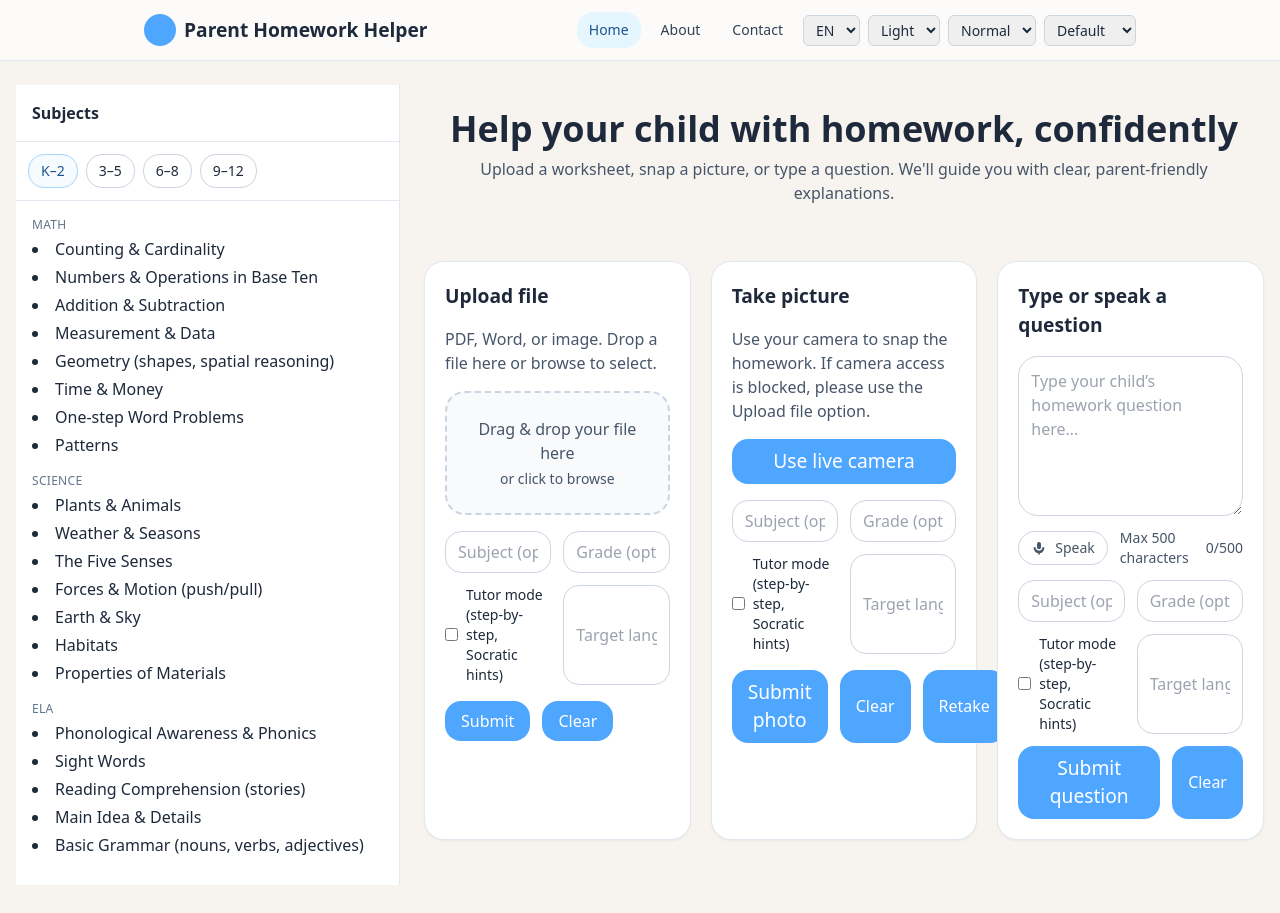
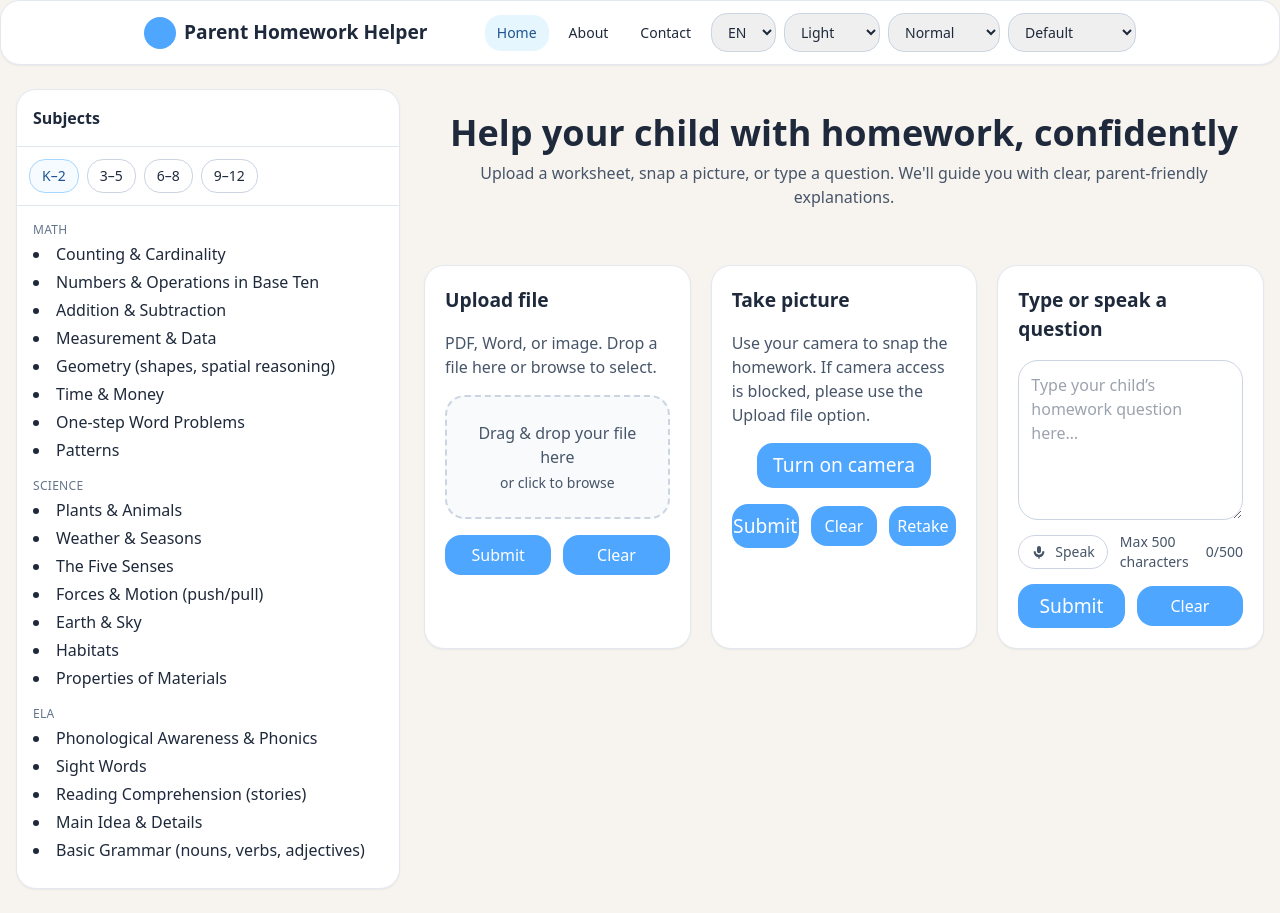
Before and after one commit to trbirmin/ParentHelper, a React (Vite) app in the folder web/: page / in a window 1280 px wide. Built offline with nearby package versions, Linux system fonts and the light colour scheme.

Commit message:
refactor: remove tutor mode and related inputs from multiple components; enhance UI consistency and accessibility

```diff
--- a/web/src/components/CameraCard.jsx
+++ b/web/src/components/CameraCard.jsx
@@ -23,10 +23,7 @@ export default function CameraCard({ onResult, onClear }) {
   const mediaStreamRef = useRef(null)
   const [showCrop, setShowCrop] = useState(false)
   const [tempPreview, setTempPreview] = useState('')
-  const [tutorMode, setTutorMode] = useState(false)
-  const [subjectHint, setSubjectHint] = useState('')
-  const [gradeHint, setGradeHint] = useState('')
-  const [targetLang, setTargetLang] = useState('')
+  // Removed tutor mode, subject/grade hints, and target language inputs
 
   useEffect(() => {
     // When a new file is set, create a blob URL for the preview
@@ -110,10 +107,7 @@ export default function CameraCard({ onResult, onClear }) {
       // Send the captured/selected file to the API as `image`
       const form = new FormData()
       form.append('image', file)
-  if (subjectHint) form.append('subject', subjectHint)
-  if (gradeHint) form.append('grade', gradeHint)
-  if (tutorMode) form.append('tutorMode', '1')
-  if (targetLang) form.append('targetLang', targetLang)
+  // Removed subject, grade, tutorMode, and targetLang fields
       const res = await fetch('/api/processImage', { method: 'POST', body: form })
       let data
       const ct = res.headers.get('content-type') || ''
@@ -158,13 +152,13 @@ export default function CameraCard({ onResult, onClear }) {
   return (
     <div className="card p-5 flex flex-col gap-4">
       {/* Title and help text */}
-      <h2 className="font-semibold text-lg">Take picture</h2>
+  <h2 className="font-semibold text-lg">Take picture</h2>
       <p className="text-slate-600">Use your camera to snap the homework. If camera access is blocked, please use the Upload file option.</p>
 
       {/* Live camera toggle */}
-      <div className="flex flex-col sm:flex-row gap-3">
-        <button className="btn text-lg py-3 w-full" onClick={startLive}>
-          {streaming ? 'Camera on' : 'Use live camera'}
+      <div className="grid grid-cols-1 sm:grid-cols-2 gap-3 place-items-center">
+        <button className="btn text-lg py-3 px-5 whitespace-nowrap justify-self-center sm:col-span-2" onClick={startLive}>
+          {streaming ? 'Camera on' : 'Turn on camera'}
         </button>
       </div>
 
@@ -179,9 +173,9 @@ export default function CameraCard({ onResult, onClear }) {
       {streaming && (
         <div className="rounded-2xl border border-slate-200 overflow-hidden">
           <video ref={videoRef} className="w-full h-64 object-cover" playsInline muted />
-          <div className="p-3 flex gap-3">
-            <button className="btn" onClick={capture}>Capture</button>
-            <button className="btn bg-slate-500 hover:bg-slate-600" onClick={stopLive}>Stop camera</button>
+          <div className="p-3 grid grid-cols-1 sm:grid-cols-2 gap-3">
+            <button className="btn w-full" onClick={capture}>Capture</button>
+            <button className="btn bg-slate-500 hover:bg-slate-600 w-full" onClick={stopLive}>Stop camera</button>
           </div>
           <canvas ref={canvasRef} className="hidden" />
         </div>
@@ -194,24 +188,15 @@ export default function CameraCard({ onResult, onClear }) {
         </div>
       )}
 
-      {/* Optional hints */}
-      <div className="grid grid-cols-1 sm:grid-cols-2 gap-3">
-        <input className="input" placeholder="Subject (optional)" value={subjectHint} onChange={(e)=>setSubjectHint(e.target.value)} />
-        <input className="input" placeholder="Grade (optional)" value={gradeHint} onChange={(e)=>setGradeHint(e.target.value)} />
-        <label className="flex items-center gap-2 text-sm">
-          <input type="checkbox" checked={tutorMode} onChange={(e)=>setTutorMode(e.target.checked)} />
-          Tutor mode (step-by-step, Socratic hints)
-        </label>
-        <input className="input" placeholder="Target language (e.g., fr, es)" value={targetLang} onChange={(e)=>setTargetLang(e.target.value)} />
-      </div>
+  {/* Removed Subject, Grade, Tutor mode, and Target language inputs */}
 
       {/* Submission and reset controls */}
-      <div className="flex gap-3">
-        <button className="btn text-lg py-3 w-full" onClick={onSubmit} disabled={!file || loading}>
-          {loading ? 'Sending…' : 'Submit photo'}
+      <div className="grid grid-cols-1 sm:grid-cols-3 gap-3 items-center">
+        <button className="btn text-lg py-3 w-full whitespace-nowrap" onClick={onSubmit} disabled={!file || loading}>
+          {loading ? 'Sending…' : 'Submit'}
         </button>
-        <button className="btn bg-slate-500 hover:bg-slate-600 w-full" type="button" onClick={clear}>Clear</button>
-        <button className="btn bg-slate-700 hover:bg-slate-800 w-full" type="button" onClick={startLive}>Retake</button>
+        <button className="btn bg-slate-500 hover:bg-slate-600 w-full whitespace-nowrap" type="button" onClick={clear}>Clear</button>
+        <button className="btn bg-slate-700 hover:bg-slate-800 w-full whitespace-nowrap" type="button" onClick={startLive}>Retake</button>
       </div>
 
       {showCrop && tempPreview && (
--- a/web/src/components/Navbar.jsx
+++ b/web/src/components/Navbar.jsx
@@ -12,12 +12,12 @@ export default function Navbar() {
   useEffect(() => { document.documentElement.setAttribute('data-theme', theme) }, [theme])
   useEffect(() => { document.documentElement.setAttribute('data-contrast', contrast) }, [contrast])
   useEffect(() => { document.documentElement.setAttribute('data-font', font) }, [font])
-  // Utility to style active vs inactive route links
+  // Utility to style active vs inactive route links; avoid hardcoding dark text so it inherits theme
   const linkCls = ({ isActive }) =>
-    `px-3 py-2 rounded-xl text-sm font-medium ${isActive ? 'bg-brand-100 text-brand-800' : 'text-slate-700 hover:bg-slate-100'}`
+    `px-3 py-2 rounded-xl text-sm font-medium ${isActive ? 'bg-brand-100 text-brand-800' : 'hover:bg-slate-100/60'}`
   return (
     // Sticky-looking translucent header with blur and simple nav
-    <header className="bg-white/80 backdrop-blur supports-[backdrop-filter]:bg-white/60 border-b border-slate-200">
+  <header className="navbar card rounded-none border-b border-slate-200">
       <div className="max-w-5xl mx-auto px-4 py-3 flex items-center justify-between">
         <Link to="/" className="flex items-center gap-2">
           <div className="w-8 h-8 rounded-2xl bg-brand-500" />
@@ -27,19 +27,19 @@ export default function Navbar() {
           <NavLink to="/" className={linkCls} end>Home</NavLink>
           <NavLink to="/about" className={linkCls}>About</NavLink>
           <NavLink to="/contact" className={linkCls}>Contact</NavLink>
-          <select onChange={changeLang} defaultValue={i18n.language} className="border border-slate-300 rounded-md text-sm px-2 py-1" aria-label="Language">
+          <select onChange={changeLang} defaultValue={i18n.language} className="input w-auto text-sm py-1" aria-label="Language">
             <option value="en">EN</option>
             <option value="es">ES</option>
           </select>
-          <select value={theme} onChange={(e)=>setTheme(e.target.value)} className="border border-slate-300 rounded-md text-sm px-2 py-1" aria-label="Theme">
+          <select value={theme} onChange={(e)=>setTheme(e.target.value)} className="input w-auto text-sm px-3 py-2 min-w-[6rem]" aria-label="Theme">
             <option value="light">Light</option>
             <option value="dark">Dark</option>
           </select>
-          <select value={contrast} onChange={(e)=>setContrast(e.target.value)} className="border border-slate-300 rounded-md text-sm px-2 py-1" aria-label="Contrast">
+          <select value={contrast} onChange={(e)=>setContrast(e.target.value)} className="input w-auto text-sm px-3 py-2 min-w-[7rem]" aria-label="Contrast">
             <option value="normal">Normal</option>
             <option value="high">High</option>
           </select>
-          <select value={font} onChange={(e)=>setFont(e.target.value)} className="border border-slate-300 rounded-md text-sm px-2 py-1" aria-label="Font">
+          <select value={font} onChange={(e)=>setFont(e.target.value)} className="input w-auto text-sm px-3 py-2 min-w-[8rem]" aria-label="Font">
             <option value="default">Default</option>
             <option value="dyslexic">Dyslexic</option>
           </select>
--- a/web/src/components/QuestionCard.jsx
+++ b/web/src/components/QuestionCard.jsx
@@ -14,10 +14,7 @@ export default function QuestionCard({ onResult, onClear }) {
   const [speechSupported, setSpeechSupported] = useState(false)
   const [speechError, setSpeechError] = useState('')
   const recognitionRef = useRef(null)
-  const [tutorMode, setTutorMode] = useState(false)
-  const [subjectHint, setSubjectHint] = useState('')
-  const [gradeHint, setGradeHint] = useState('')
-  const [targetLang, setTargetLang] = useState('')
+  // Removed tutor mode, subject/grade hints, and target language inputs
 
   useEffect(() => {
     // Detect browser speech recognition support and cleanup on unmount
@@ -44,7 +41,7 @@ export default function QuestionCard({ onResult, onClear }) {
       const res = await fetch('/api/processText', {
         method: 'POST',
         headers: { 'Content-Type': 'application/json' },
-        body: JSON.stringify({ question: q, tutorMode, subject: subjectHint || undefined, grade: gradeHint || undefined, targetLang: targetLang || undefined })
+  body: JSON.stringify({ question: q })
       })
       let data
       const ct = res.headers.get('content-type') || ''
@@ -106,7 +103,7 @@ export default function QuestionCard({ onResult, onClear }) {
 
   return (
     <div className="card p-5 flex flex-col gap-4">
-      <h2 className="font-semibold text-lg">Type or speak a question</h2>
+  <h2 className="font-semibold text-lg">Type or speak a question</h2>
       <form onSubmit={submit} className="flex flex-col gap-3">
         <textarea
           value={q}
@@ -139,20 +136,12 @@ export default function QuestionCard({ onResult, onClear }) {
         {speechError && (
           <div className="text-sm text-red-600">{speechError}</div>
         )}
-        <div className="grid grid-cols-1 sm:grid-cols-2 gap-3">
-          <input className="input" placeholder="Subject (optional)" value={subjectHint} onChange={(e)=>setSubjectHint(e.target.value)} />
-          <input className="input" placeholder="Grade (optional)" value={gradeHint} onChange={(e)=>setGradeHint(e.target.value)} />
-          <label className="flex items-center gap-2 text-sm">
-            <input type="checkbox" checked={tutorMode} onChange={(e)=>setTutorMode(e.target.checked)} />
-            Tutor mode (step-by-step, Socratic hints)
-          </label>
-          <input className="input" placeholder="Target language (e.g., fr, es)" value={targetLang} onChange={(e)=>setTargetLang(e.target.value)} />
-        </div>
-        <div className="flex gap-3">
-          <button type="submit" className="btn text-lg py-3" disabled={!canSubmit}>
-            {loading ? 'Submitting…' : 'Submit question'}
+  {/* Removed Subject, Grade, Tutor mode, and Target language inputs */}
+        <div className="grid grid-cols-2 gap-3 items-center">
+          <button type="submit" className="btn text-lg py-3 w-full whitespace-nowrap" disabled={!canSubmit}>
+            {loading ? 'Submitting…' : 'Submit'}
           </button>
-          <button type="button" className="btn bg-slate-500 hover:bg-slate-600" onClick={clear}>Clear</button>
+          <button type="button" className="btn bg-slate-500 hover:bg-slate-600 w-full whitespace-nowrap" onClick={clear}>Clear</button>
         </div>
       </form>
     </div>
--- a/web/src/components/SubjectsBlade.jsx
+++ b/web/src/components/SubjectsBlade.jsx
@@ -26,7 +26,7 @@ export default function SubjectsBlade({ open, onClose, inline = false }) {
 
   if (inline) {
     return (
-      <aside className="w-full sm:w-[20rem] lg:w-[24rem] border-r border-slate-200 bg-white min-h-screen">
+      <aside className="card w-full sm:w-[20rem] lg:w-[24rem] min-h-screen">
         <div className="p-4 border-b border-slate-200">
           <h2 className="font-semibold">Subjects</h2>
         </div>
@@ -34,7 +34,7 @@ export default function SubjectsBlade({ open, onClose, inline = false }) {
           {bands.map((b, i) => (
             <button
               key={b.id}
-              className={`px-3 py-1.5 rounded-xl border text-sm ${i===bandIdx ? 'bg-brand-50 border-brand-300 text-brand-800' : 'bg-white border-slate-300 hover:bg-slate-50'}`}
+              className={`px-3 py-1.5 rounded-xl border text-sm ${i===bandIdx ? 'bg-brand-50 border-brand-300 text-brand-800' : 'bg-white border-slate-300 hover:bg-slate-50 text-slate-800'}`}
               onClick={() => setBandIdx(i)}
               aria-pressed={i===bandIdx}
             >{b.label}</button>
@@ -62,7 +62,7 @@ export default function SubjectsBlade({ open, onClose, inline = false }) {
   return createPortal(
     <div className="fixed inset-0 z-[10000]" role="dialog" aria-modal="true" onClick={onClose}>
       <div className="absolute inset-0 bg-black/40" />
-      <div className="absolute left-0 top-0 h-full w-full sm:w:[28rem] bg-white shadow-xl" onClick={stop}>
+      <div className="absolute left-0 top-0 h-full w-full sm:w-[28rem] card rounded-none shadow-xl" onClick={stop}>
         <div className="p-4 border-b border-slate-200 flex items-center justify-between">
           <h2 className="font-semibold">Subjects</h2>
           <button className="btn bg-slate-500 hover:bg-slate-600" onClick={onClose}>Close</button>
@@ -71,7 +71,7 @@ export default function SubjectsBlade({ open, onClose, inline = false }) {
           {bands.map((b, i) => (
             <button
               key={b.id}
-              className={`px-3 py-1.5 rounded-xl border text-sm ${i===bandIdx ? 'bg-brand-50 border-brand-300 text-brand-800' : 'bg-white border-slate-300 hover:bg-slate-50'}`}
+              className={`px-3 py-1.5 rounded-xl border text-sm ${i===bandIdx ? 'bg-brand-50 border-brand-300 text-brand-800' : 'bg-white border-slate-300 hover:bg-slate-50 text-slate-800'}`}
               onClick={() => setBandIdx(i)}
               aria-pressed={i===bandIdx}
             >{b.label}</button>
--- a/web/src/components/UploadCard.jsx
+++ b/web/src/components/UploadCard.jsx
@@ -30,10 +30,7 @@ export default function UploadCard({ onResult, onClear }) {
   const inputRef = useRef(null)
   const [showCrop, setShowCrop] = useState(false)
   const [tempPreview, setTempPreview] = useState('')
-  const [tutorMode, setTutorMode] = useState(false)
-  const [subjectHint, setSubjectHint] = useState('')
-  const [gradeHint, setGradeHint] = useState('')
-  const [targetLang, setTargetLang] = useState('')
+  // Removed tutor mode, subject/grade hints, and target language inputs
 
   const validate = (f) => {
     // Ensure file exists and passes MIME or extension checks
@@ -87,10 +84,7 @@ export default function UploadCard({ onResult, onClear }) {
       // Send the file as multipart/form-data to the API
       const form = new FormData()
       form.append('file', file)
-  if (subjectHint) form.append('subject', subjectHint)
-  if (gradeHint) form.append('grade', gradeHint)
-  if (tutorMode) form.append('tutorMode', '1')
-  if (targetLang) form.append('targetLang', targetLang)
+  // Removed subject, grade, tutorMode, and targetLang fields
       const res = await fetch('/api/uploadFile', { method: 'POST', body: form })
       let data
       const ct = res.headers.get('content-type') || ''
@@ -137,8 +131,8 @@ export default function UploadCard({ onResult, onClear }) {
   return (
     <div className="card p-5 flex flex-col gap-4">
       {/* Title and help text */}
-      <h2 className="font-semibold text-lg">Upload file</h2>
-      <p className="text-slate-600">PDF, Word, or image. Drop a file here or browse to select.</p>
+  <h2 className="font-semibold text-lg">Upload file</h2>
+  <p className="text-slate-600">PDF, Word, or image. Drop a file here or browse to select.</p>
 
       {/* Drag-and-drop area with click-to-browse fallback */}
       <div
@@ -170,23 +164,14 @@ export default function UploadCard({ onResult, onClear }) {
         />
       </div>
 
-      {/* Optional hints */}
-      <div className="grid grid-cols-1 sm:grid-cols-2 gap-3">
-        <input className="input" placeholder="Subject (optional)" value={subjectHint} onChange={(e)=>setSubjectHint(e.target.value)} />
-        <input className="input" placeholder="Grade (optional)" value={gradeHint} onChange={(e)=>setGradeHint(e.target.value)} />
-        <label className="flex items-center gap-2 text-sm">
-          <input type="checkbox" checked={tutorMode} onChange={(e)=>setTutorMode(e.target.checked)} />
-          Tutor mode (step-by-step, Socratic hints)
-        </label>
-        <input className="input" placeholder="Target language (e.g., fr, es)" value={targetLang} onChange={(e)=>setTargetLang(e.target.value)} />
-      </div>
+  {/* Removed Subject, Grade, Tutor mode, and Target language inputs */}
 
       {/* Submit and clear actions */}
-      <div className="flex gap-3">
-        <button className="btn" onClick={onSubmit} disabled={!file || loading}>
+      <div className="grid grid-cols-2 gap-3 items-center">
+        <button className="btn w-full whitespace-nowrap" onClick={onSubmit} disabled={!file || loading}>
           {loading ? 'Uploading…' : 'Submit'}
         </button>
-        <button className="btn bg-slate-500 hover:bg-slate-600" type="button" onClick={clear}>Clear</button>
+        <button className="btn bg-slate-500 hover:bg-slate-600 w-full whitespace-nowrap" type="button" onClick={clear}>Clear</button>
       </div>
 
       {showCrop && tempPreview && (
--- a/web/src/index.css
+++ b/web/src/index.css
@@ -56,13 +56,35 @@ html[data-contrast="high"] .input {
 }
 
 /* Dyslexic-friendly font toggle */
+/* Note: To use the actual OpenDyslexic typeface without system install,
+   place the webfont files in /public/fonts and add sources here, e.g.:
+   src: local('OpenDyslexic'), url('/fonts/OpenDyslexic-Regular.woff2') format('woff2'); */
 @font-face {
   font-family: 'OpenDyslexic';
   src: local('OpenDyslexic');
   font-display: swap;
 }
 html[data-font="dyslexic"] body {
-  font-family: 'OpenDyslexic', ui-sans-serif, system-ui, -apple-system, Segoe UI, Roboto, Helvetica, Arial, "Apple Color Emoji", "Segoe UI Emoji";
+  /* Provide readable fallbacks if OpenDyslexic isn’t installed */
+  font-family: 'OpenDyslexic', 'Comic Sans MS', 'Atkinson Hyperlegible', ui-sans-serif, system-ui, -apple-system, Segoe UI, Roboto, Helvetica, Arial, "Apple Color Emoji", "Segoe UI Emoji";
+  /* Spacing tweaks that aid many readers with dyslexia */
+  letter-spacing: 0.02em;
+  word-spacing: 0.04em;
+  line-height: 1.6;
+}
+/* Ensure key controls inherit the dyslexic font and spacing */
+html[data-font="dyslexic"] h1,
+html[data-font="dyslexic"] h2,
+html[data-font="dyslexic"] h3,
+html[data-font="dyslexic"] h4,
+html[data-font="dyslexic"] h5,
+html[data-font="dyslexic"] h6,
+html[data-font="dyslexic"] .btn,
+html[data-font="dyslexic"] .input,
+html[data-font="dyslexic"] select,
+html[data-font="dyslexic"] textarea,
+html[data-font="dyslexic"] button {
+  font-family: inherit;
 }
 
 /* Better focus visibility */
--- a/web/src/pages/Contact.jsx
+++ b/web/src/pages/Contact.jsx
@@ -3,9 +3,22 @@ import React from 'react'
 export default function Contact() {
   return (
   // Simple static contact page (placeholder address)
-    <div className="prose max-w-none">
-      <h1>Contact</h1>
-      <p>Questions or feedback? Email us at support@example.com (placeholder).</p>
+    <div className="card p-6 md:p-8">
+      <h1 className="text-2xl font-semibold">Contact</h1>
+      <p className="mt-2 text-slate-600 dark:text-slate-300">
+        Questions or feedback? Please reach out via GitHub.
+      </p>
+      <ul className="mt-4 list-disc list-inside text-slate-700 dark:text-slate-200">
+        <li>
+          Open an issue on the repository: <a className="text-brand-600 hover:underline" href="https://github.com/trbirmin/ParentHelper/issues" target="_blank" rel="noreferrer noopener">github.com/trbirmin/ParentHelper/issues</a>
+        </li>
+        <li>
+          Or start a discussion: <a className="text-brand-600 hover:underline" href="https://github.com/trbirmin/ParentHelper/discussions" target="_blank" rel="noreferrer noopener">github.com/trbirmin/ParentHelper/discussions</a>
+        </li>
+      </ul>
+      <p className="mt-4 text-slate-600 dark:text-slate-300">
+        We review messages regularly and appreciate your ideas.
+      </p>
     </div>
   )
 }
```
Also changed, not shown: web/src/pages/About.jsx (+69 -4 lines).
